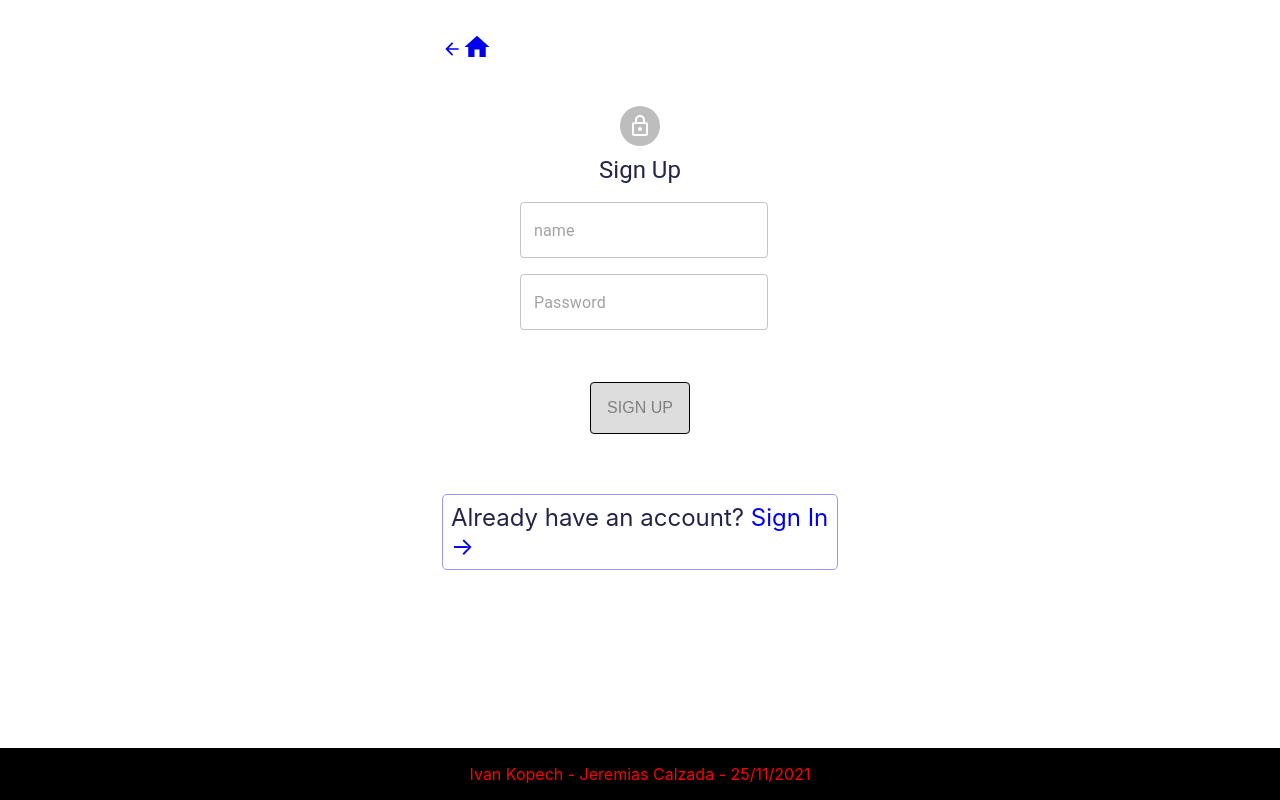
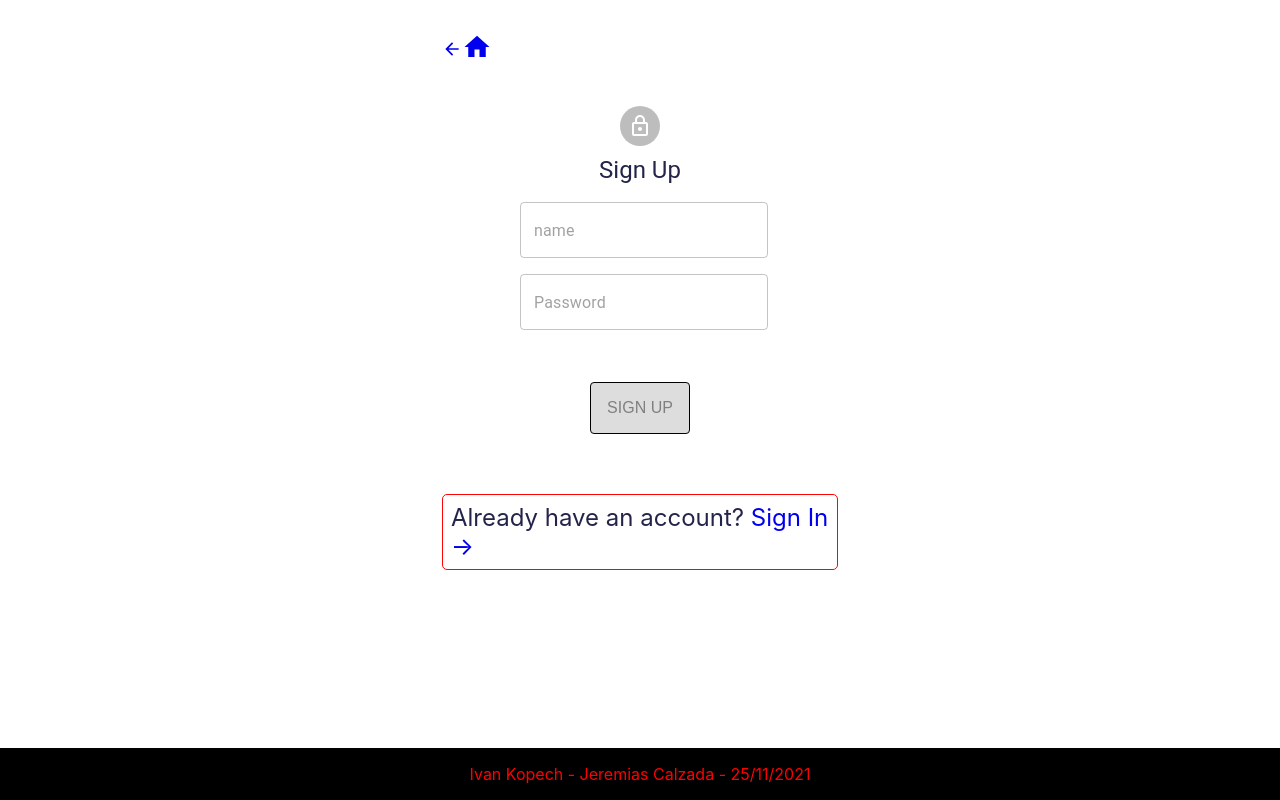
Before and after one commit to Jeremias284/PARCIAL-MCGA-2, a React (Create React App) app: page /signup in a window 1280 px wide. Built offline with nearby package versions, Linux system fonts and the light colour scheme; no server answers.

Commit message:
FINAL MCGA: Modificaciones

```diff
--- a/src/components/Layout/Header/header.module.css
+++ b/src/components/Layout/Header/header.module.css
@@ -29,6 +29,7 @@
     color: wheat;
     font-size: 1.2rem;
     padding-right: 0.5rem;
+
 }
 
   .signUp {
--- a/src/components/Layout/Header/index.jsx
+++ b/src/components/Layout/Header/index.jsx
@@ -22,7 +22,8 @@ const Header = ({ authenticated, name, logOut }) => {
         {!authenticated && (
           <div className={styles.loginButtons}>
             <Link to="/login" style={{ textDecoration: 'none' }}>
-              <p className={styles.signIn}>Sign In</p>
+
+              <p className={styles.signIn}> Sign In</p>
             </Link>
             <div className={styles.signUp}>|</div>
             <Link to="/signup" style={{ textDecoration: 'none' }}>
--- a/src/components/Login/login.module.css
+++ b/src/components/Login/login.module.css
@@ -22,7 +22,7 @@
 }
 
   .text {
-    border: 1px solid rgb(152, 152, 238);
+    border: 1px solid rgb(255, 0, 0);
     padding: 0.5rem;
     border-radius: 5px;
 }
--- a/src/components/Users/users.module.css
+++ b/src/components/Users/users.module.css
@@ -22,7 +22,7 @@
 }
 
   .text {
-    border: 1px solid rgb(152, 152, 238);
+    border: 1px solid rgb(255, 4, 4);
     padding: 0.5rem;
     border-radius: 5px;
 }
```
